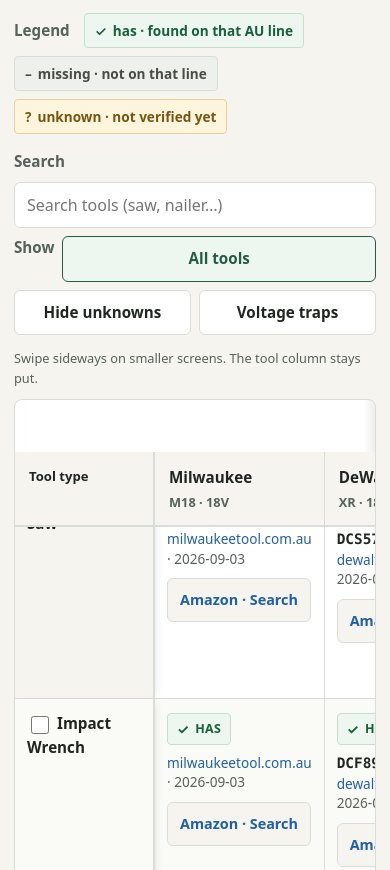
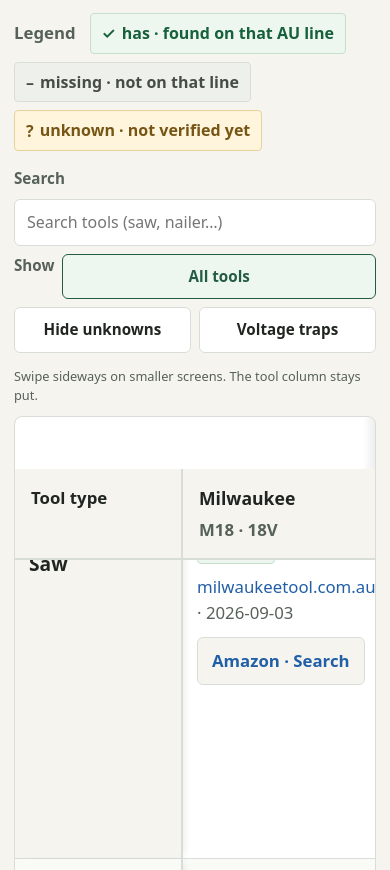
Before and after one commit to moonoce95/which-pack, a plain HTML site: page matrix.html in a window 390 px wide. Shown: the part 1707-2577 px from the top of the page. Drawn offline with Linux system fonts and the light colour scheme.

Commit message:
Bump matrix type for tradie phone readability.
Raise cell, tool-name, status, notes, and Amazon CTA rem sizes; keep sticky first column and horizontal scroll.

```diff
--- a/styles.css
+++ b/styles.css
@@ -264,19 +264,19 @@
   gap: 10px 14px;
   align-items: center;
   margin: 0 0 16px;
-  font-size: 0.95rem;
+  font-size: 1.05rem;
 }
-.legend-title { color: var(--secondary); font-weight: 600; margin-right: 4px; font-size: 0.95rem; }
+.legend-title { color: var(--secondary); font-weight: 600; margin-right: 4px; font-size: 1.05rem; }
 .pill {
   display: inline-flex;
   align-items: center;
   gap: 6px;
-  padding: 6px 12px;
+  padding: 7px 12px;
   border-radius: var(--radius-label);
   border: 1px solid var(--border);
   background: var(--surface);
   font-weight: 600;
-  font-size: 0.9rem;
+  font-size: 1rem;
 }
 .pill.has { background: var(--has-fill); color: var(--has-text); border-color: #C5DFCB; }
 .pill.missing { background: var(--miss-fill); color: var(--miss-text); border-color: var(--border); }
@@ -351,13 +351,13 @@
   width: 100%;
   border-collapse: separate;
   border-spacing: 0;
-  font-size: 1rem;
-  min-width: 1100px;
+  font-size: 1.2rem;
+  min-width: 1240px;
 }
 .matrix th, .matrix td {
   border-bottom: 1px solid var(--border);
   border-right: 1px solid var(--border);
-  padding: 16px 14px;
+  padding: 18px 16px;
   text-align: left;
   vertical-align: top;
   background: var(--surface);
@@ -368,27 +368,27 @@
   position: sticky;
   top: 0;
   z-index: 2;
-  font-size: 0.92rem;
+  font-size: 1.1rem;
   font-weight: 700;
   color: var(--text);
   box-shadow: inset 0 -1px 0 var(--border);
-  padding: 14px;
+  padding: 16px;
 }
 .matrix thead th:first-child {
   left: 0;
   z-index: 3;
   box-shadow: inset -1px 0 0 var(--border), inset 0 -1px 0 var(--border);
 }
-.plat-brand { display: block; font-weight: 700; font-size: 1rem; }
-.plat-line { display: block; font-weight: 550; color: var(--secondary); margin-top: 3px; font-size: 0.85rem; }
+.plat-brand { display: block; font-weight: 700; font-size: 1.15rem; }
+.plat-line { display: block; font-weight: 550; color: var(--secondary); margin-top: 4px; font-size: 1.05rem; }
 .matrix tbody th[scope="row"] {
   background: var(--page);
-  font-weight: 650;
+  font-weight: 700;
   color: var(--text);
-  font-size: 1.02rem;
+  font-size: 1.3rem;
   line-height: 1.35;
-  min-width: 168px;
-  max-width: 210px;
+  min-width: 196px;
+  max-width: 240px;
   position: sticky;
   left: 0;
   z-index: 1;
@@ -397,8 +397,8 @@
 .matrix tbody th .pick {
   margin-right: 10px;
   vertical-align: middle;
-  width: 18px;
-  height: 18px;
+  width: 20px;
+  height: 20px;
 }
 .matrix tbody tr:nth-child(even) td,
 .matrix tbody tr:nth-child(even) th[scope="row"] { background: #FAFAF6; }
@@ -417,31 +417,31 @@
   align-items: center;
   gap: 6px;
   font-weight: 700;
-  font-size: 0.82rem;
+  font-size: 1rem;
   letter-spacing: 0.02em;
   text-transform: uppercase;
-  padding: 5px 10px;
+  padding: 7px 12px;
   border-radius: var(--radius-label);
   border: 1px solid transparent;
 }
-.status-ico { font-size: 0.85rem; line-height: 1; }
+.status-ico { font-size: 1rem; line-height: 1; }
 .status.has { background: var(--has-fill); color: var(--has-text); border-color: #C5DFCB; }
 .status.missing { background: var(--miss-fill); color: var(--miss-text); border-color: var(--border); }
 .status.unknown { background: var(--unk-fill); color: var(--unk-text); border-color: #E6D19A; }
 
 .req {
-  margin-top: 8px;
-  font-size: 0.88rem;
-  color: var(--secondary);
-  line-height: 1.4;
-}
-.details {
-  margin-top: 8px;
-  font-size: 0.88rem;
+  margin-top: 10px;
+  font-size: 1.05rem;
   color: var(--secondary);
   line-height: 1.45;
 }
-.details .model { font-family: var(--mono); color: var(--text); font-weight: 600; font-size: 0.9rem; }
+.details {
+  margin-top: 10px;
+  font-size: 1.05rem;
+  color: var(--secondary);
+  line-height: 1.5;
+}
+.details .model { font-family: var(--mono); color: var(--text); font-weight: 600; font-size: 1.05rem; }
 .details .src { color: var(--link); text-decoration: none; }
 .details .src:hover { text-decoration: underline; }
 .details .date { white-space: nowrap; }
@@ -449,17 +449,17 @@
 a.amz {
   display: inline-flex;
   align-items: center;
-  margin-top: 10px;
-  font-size: 0.92rem;
-  font-weight: 650;
+  margin-top: 12px;
+  font-size: 1.05rem;
+  font-weight: 700;
   color: var(--link);
   text-decoration: none;
   border: 1px solid var(--border);
   background: var(--page);
   border-radius: var(--radius-ctrl);
-  padding: 8px 12px;
+  padding: 10px 14px;
   white-space: nowrap;
-  min-height: 44px;
+  min-height: 48px;
   max-width: 100%;
   box-sizing: border-box;
 }
@@ -482,23 +482,23 @@
 
 .note {
   color: var(--text);
-  font-size: 0.98rem;
+  font-size: 1.12rem;
   line-height: 1.55;
-  max-width: 380px;
-  min-width: 260px;
+  max-width: 420px;
+  min-width: 280px;
 }
 .note .trap-tag {
   display: block;
   width: fit-content;
   margin: 0 0 10px;
-  font-size: 0.8rem;
+  font-size: 0.95rem;
   font-weight: 700;
   letter-spacing: 0.02em;
   text-transform: none;
   color: var(--warn-fg);
   background: var(--warn-bg);
   border: 1px solid var(--warn-border);
-  padding: 4px 9px;
+  padding: 5px 10px;
   border-radius: var(--radius-label);
 }
 
@@ -654,48 +654,51 @@
   .how-to-read p { font-size: 1rem; }
   .how-to-shop { flex-direction: column; align-items: stretch; }
   .how-to-shop .btn-ghost { width: 100%; justify-content: center; }
-  .legend { font-size: 0.9rem; }
-  .pill { font-size: 0.85rem; padding: 6px 10px; }
+  .legend { font-size: 1.05rem; }
+  .pill { font-size: 1rem; padding: 7px 11px; }
   table.matrix {
-    min-width: 980px;
-    font-size: 0.95rem;
+    min-width: 1180px;
+    font-size: 1.125rem;
   }
-  .matrix th, .matrix td { padding: 14px 12px; }
+  .matrix th, .matrix td { padding: 16px 14px; }
   .matrix tbody th[scope="row"] {
-    min-width: 140px;
-    max-width: 168px;
-    font-size: 0.95rem;
+    min-width: 168px;
+    max-width: 210px;
+    font-size: 1.2rem;
+    font-weight: 700;
     line-height: 1.35;
   }
   .matrix thead th {
     top: 52px;
-    font-size: 0.82rem;
+    font-size: 1.05rem;
     z-index: 4;
   }
   .matrix thead th:first-child {
     z-index: 5;
     left: 0;
   }
-  .plat-brand { font-size: 0.95rem; }
-  .plat-line { font-size: 0.8rem; }
+  .plat-brand { font-size: 1.1rem; }
+  .plat-line { font-size: 1.05rem; }
   .matrix tbody th[scope="row"] {
     z-index: 3;
     box-shadow: 4px 0 8px -4px rgba(32,37,33,0.12), inset -1px 0 0 var(--border);
   }
   .matrix tbody th .pick {
-    width: 18px;
-    height: 18px;
+    width: 20px;
+    height: 20px;
     margin-right: 8px;
     flex-shrink: 0;
   }
-  .status { font-size: 0.78rem; padding: 5px 9px; }
-  .req, .details { font-size: 0.85rem; }
+  .status { font-size: 1rem; padding: 7px 11px; }
+  .req, .details { font-size: 1.05rem; }
+  .details .model { font-size: 1.05rem; }
   a.amz {
-    min-height: 44px;
-    font-size: 0.9rem;
+    min-height: 48px;
+    font-size: 1.05rem;
+    padding: 10px 14px;
   }
-  .note { max-width: 260px; font-size: 0.9rem; }
-  .note .trap-tag { font-size: 0.75rem; }
+  .note { max-width: 300px; min-width: 240px; font-size: 1.1rem; }
+  .note .trap-tag { font-size: 0.95rem; }
   .card { padding: 16px 14px; }
   .card h2 { font-size: 1.02rem; }
   .page-hero { margin-bottom: 8px; }
```
Also changed, not shown: 1 other file.
